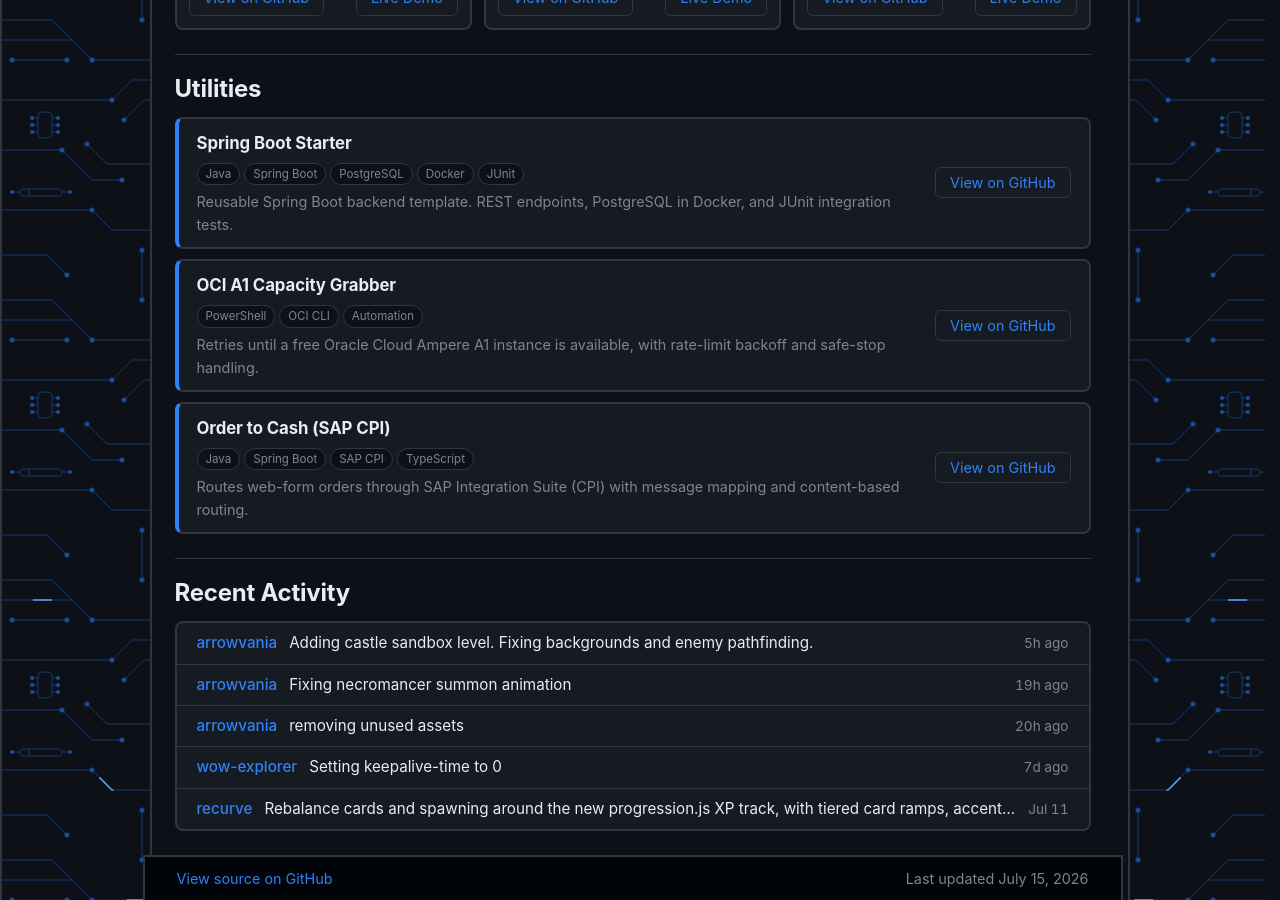
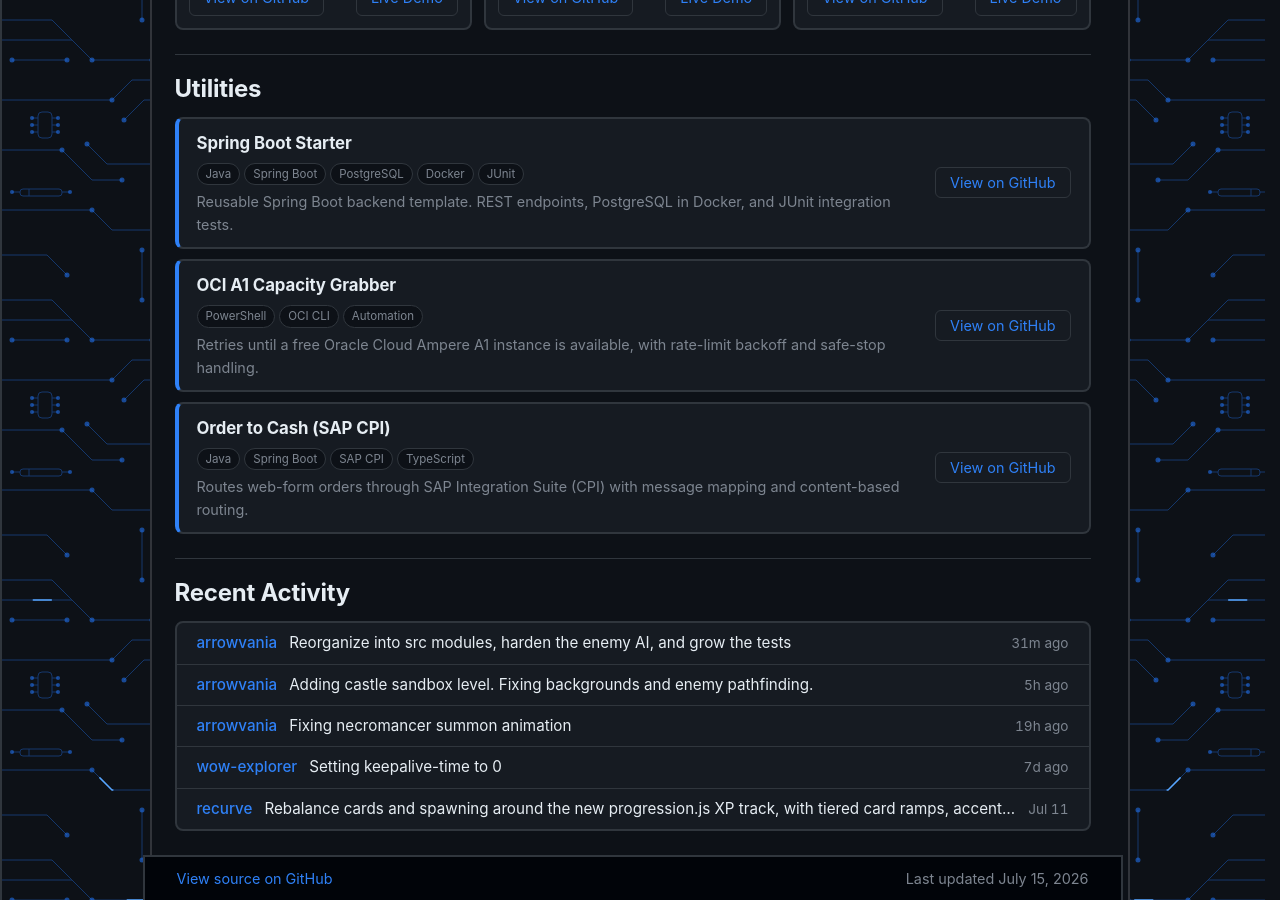
Before and after one commit to rwdenmark/rwdenmark.github.io, a Jekyll site: the page built from projects.html, in a window 1280 px wide and 900 px high, scrolled down 1507 px. Built offline with Jekyll 4.4.1, drawn with Linux system fonts in a browser that asks for light colours.

Commit message:
chore: update recent commits cache [skip ci]

```diff
--- a/_data/commits.json
+++ b/_data/commits.json
@@ -1,4 +1,10 @@
 [
+  {
+    "repo": "arrowvania",
+    "message": "Reorganize into src modules, harden the enemy AI, and grow the tests",
+    "date": "2026-07-19T02:06:46Z",
+    "url": "https://github.com/rwdenmark/arrowvania/commit/44d107890736f1c70a5399f2725d67550ff08941"
+  },
   {
     "repo": "arrowvania",
     "message": "Adding castle sandbox level. Fixing backgrounds and enemy pathfinding.",
@@ -10,12 +16,6 @@
     "message": "Fixing necromancer summon animation",
     "date": "2026-07-18T07:14:15Z",
     "url": "https://github.com/rwdenmark/arrowvania/commit/56dbbe421999540a310a6a7764b482f24b1b5ded"
-  },
-  {
-    "repo": "arrowvania",
-    "message": "removing unused assets",
-    "date": "2026-07-18T06:34:06Z",
-    "url": "https://github.com/rwdenmark/arrowvania/commit/eb5a7c0badddc20e8c575453fdb0785bd02583d1"
   },
   {
     "repo": "wow-explorer",
```
